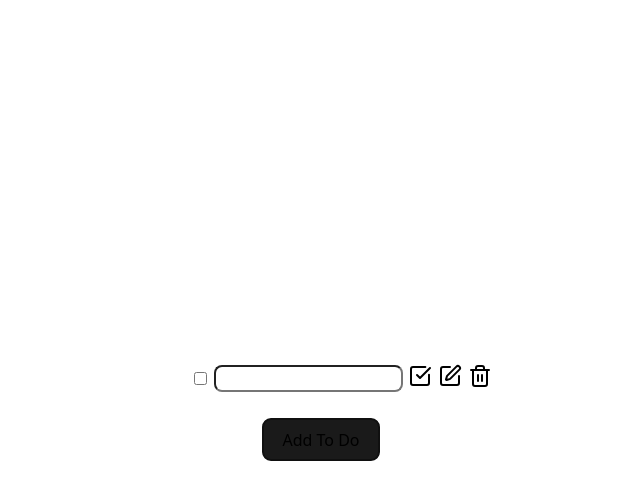
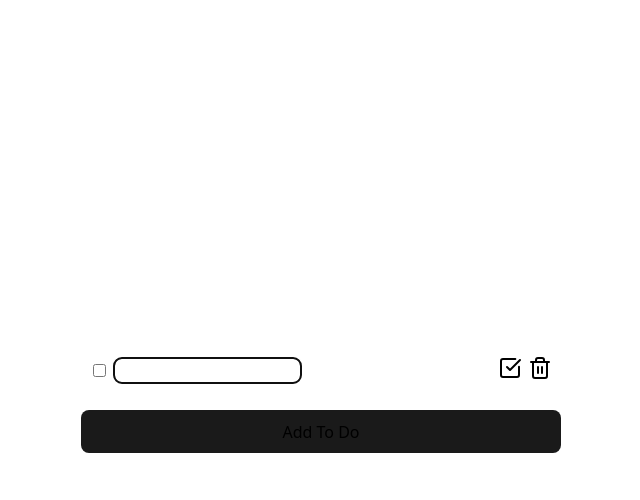
Before and after one commit to Alex761944/react-to-do-app, a React (Vite) app: page / in a window 1280 px wide. Both pictures are taken after a click on the button "Add To Do". Shown: the top 500 px of the page, without its empty margins (319-959 px from the left). Built offline with nearby package versions, Linux system fonts and the light colour scheme.

Commit message:
Implement new features

```diff
--- a/src/App.css
+++ b/src/App.css
@@ -1,4 +1,7 @@
 #root {
+  display: flex;
+  flex-direction: column;
+  gap: var(--size-l);
   max-width: 1280px;
   margin: 0 auto;
   padding: 2rem;
--- a/src/App.jsx
+++ b/src/App.jsx
@@ -64,16 +64,17 @@ function App() {
     <>
       <ToDoList>
         {toDos.map((toDo, index) => (
+          <li key={index}>
             <ToDo
-            key={index}
               isDone={toDo.isDone}
               text={toDo.text}
               onToggle={() => toggleToDo(index)}
               handleTrashcanClick={() => deleteToDo(index)}
-            handleCheckmarkClick={(newText) => saveToDo(index, newText)}
+              handleSave={(newText) => saveToDo(index, newText)}
               handleEditClick={() => editToDo(index)}
               isInEditMode={toDo.isInEditMode}
             />
+          </li>
         ))}
       </ToDoList>
 
--- a/src/components/Button/Button.css
+++ b/src/components/Button/Button.css
@@ -10,6 +10,11 @@
   transition: border-color 0.25s;
 }
 
+.Button--Icon {
+  padding: 0;
+  background: none;
+}
+
 button:hover {
   border-color: #646cff;
 }
--- a/src/components/ToDo/ToDo.css
+++ b/src/components/ToDo/ToDo.css
@@ -1,24 +1,24 @@
 .ToDo {
   display: flex;
   align-items: center;
+  justify-content: space-between;
   padding: var(--size-m);
-  gap: var(--size-s);
-  cursor: pointer;
+  gap: var(--size-l);
   outline: 1px dashed white;
 }
 
-.ToDo--Done p {
-  text-decoration: line-through;
-  color: var(--text-color-done);
-  transition: color 0.2s ease;
+.ToDo__Content {
+  display: flex;
+  gap: var(--size-s);
+  cursor: pointer;
 }
 
-.ToDoInput {
+.ToDo__Actions {
+  display: flex;
+  gap: var(--size-s);
+}
+
+.ToDo__Input {
   border-radius: var(--border-radius);
   padding: var(--size-s);
 }
-
-.ToDo .Button--Icon {
-  padding: 0;
-  background: none;
-}
--- a/src/components/ToDo/ToDo.jsx
+++ b/src/components/ToDo/ToDo.jsx
@@ -1,13 +1,13 @@
 import "./ToDo.css";
 import { Button } from "../Button/Button";
-import { useState, useEffect } from "react";
+import { useState, useEffect, useRef } from "react";
 
 export function ToDo({
   isDone,
   text,
   onToggle,
   isInEditMode,
-  handleCheckmarkClick,
+  handleSave,
   handleTrashcanClick,
   handleEditClick,
 }) {
@@ -17,30 +17,49 @@ export function ToDo({
     setInputValue(text);
   }, [text]);
 
+  useEffect(() => {
+    if (isInEditMode) {
+      inputRef.current.focus();
+      inputRef.current.select();
+    }
+  }, [isInEditMode]);
+
+  const inputRef = useRef();
+
   return (
     <div className={`ToDo ${isDone ? "ToDo--Done" : ""}`}>
+      <label className="ToDo__Content">
         <input type="checkbox" checked={isDone} onChange={onToggle} />
         {isInEditMode ? (
+          <form onSubmit={() => handleSave(inputValue)}>
             <input
-          className="ToDoInput"
+              className="ToDo__Input"
               type="text"
               value={inputValue}
               onChange={(e) => setInputValue(e.target.value)}
+              ref={inputRef}
             />
+          </form>
+        ) : isDone ? (
+          <del>{text}</del>
         ) : (
           <p>{text}</p>
         )}
+      </label>
 
-      {isInEditMode && (
+      <div className="ToDo__Actions">
+        {isInEditMode ? (
           <Button
             icon="checkmark"
             variant="icon"
-          onClick={() => handleCheckmarkClick(inputValue)}
+            onClick={() => handleSave(inputValue)}
           />
+        ) : (
+          <Button icon="edit" variant="icon" onClick={handleEditClick} />
         )}
 
-      <Button icon="edit" variant="icon" onClick={handleEditClick} />
         <Button icon="trashcan" variant="icon" onClick={handleTrashcanClick} />
+      </div>
     </div>
   );
 }
--- a/src/components/ToDoList/ToDoList.css
+++ b/src/components/ToDoList/ToDoList.css
@@ -2,4 +2,6 @@
   display: flex;
   flex-direction: column;
   gap: var(--size-l);
+  width: 90vw;
+  max-width: 480px;
 }
--- a/src/components/ToDoList/ToDoList.jsx
+++ b/src/components/ToDoList/ToDoList.jsx
@@ -1,5 +1,5 @@
 import "./ToDoList.css";
 
 export function ToDoList({ children }) {
-  return <ul className="ToDoList">{children}</ul>;
+  return <ul className="ToDoList u-NoList">{children}</ul>;
 }
--- a/src/index.css
+++ b/src/index.css
@@ -13,7 +13,7 @@
   -moz-osx-font-smoothing: grayscale;
 
   /* Put css variables here */
-  --text-color-done: #888;
+  --text-color-muted: #888;
 
   --size-s: 4px;
   --size-m: 8px;
@@ -49,6 +49,16 @@ p {
   margin: 0;
 }
 
+del {
+  color: var(--text-color-muted);
+}
+
+.u-NoList {
+  list-style: none;
+  margin: 0;
+  padding: 0;
+}
+
 @media (prefers-color-scheme: light) {
   :root {
     color: #213547;
```
Lines whose indentation alone changed are shown as unchanged.
